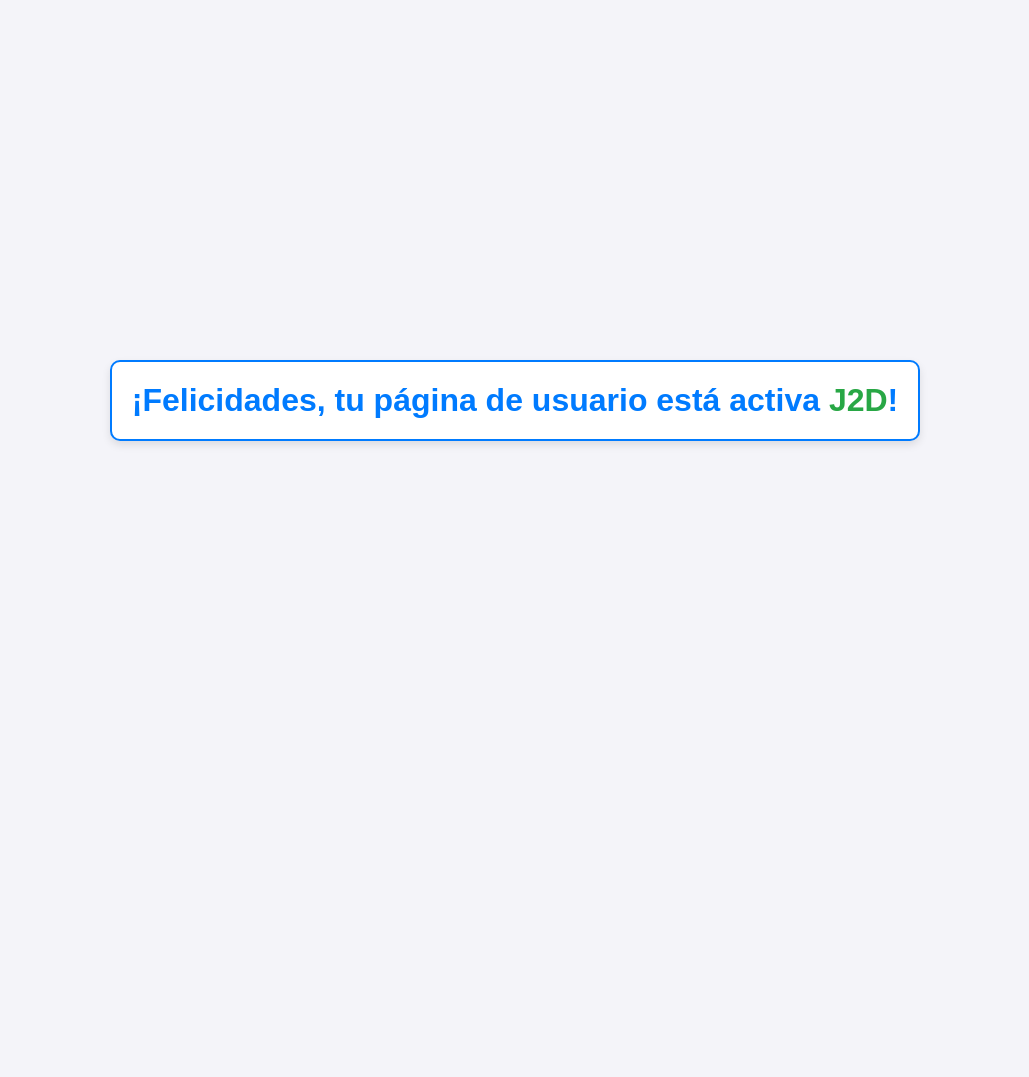
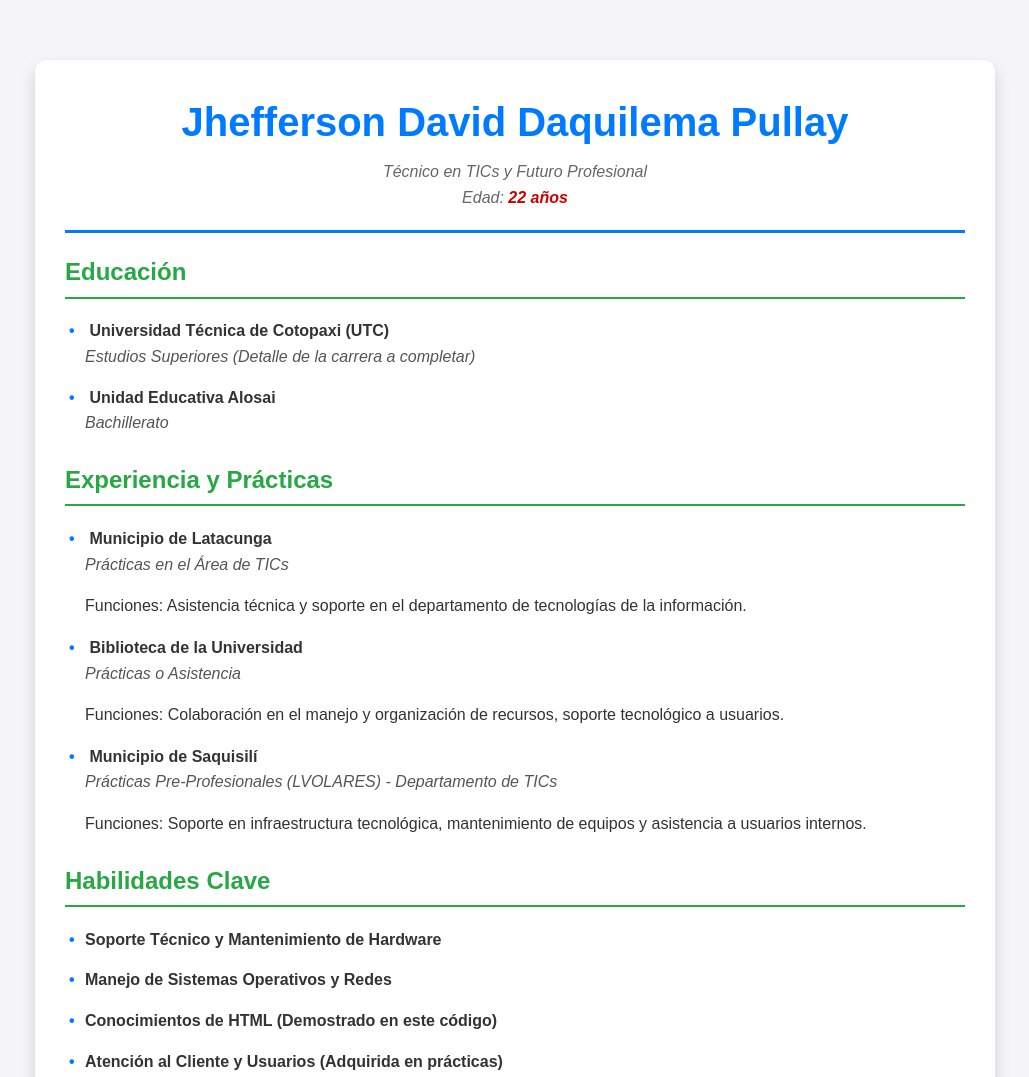
Before and after one commit to J2D-MBUE/J2D-MBUE.github.io, a plain HTML site: page index.html in a window 1280 px wide. Shown: the top 1077 px of the page, without its empty margins (125-1154 px from the left). Before the commit the page ends 800 px from the top, so only its background shows below. Drawn offline with Linux system fonts and the light colour scheme.

Commit message:
Update index.html

```diff
--- a/index.html
+++ b/index.html
@@ -3,42 +3,161 @@
 <head>
     <meta charset="UTF-8">
     <meta name="viewport" content="width=device-width, initial-scale=1.0">
-    <title>Mi Primera GitHub Page</title>
+    <title>CV - Jhefferson David Daquilema Pullay</title>
     <style>
         /* Estilos generales para el cuerpo de la página */
         body {
-            font-family: 'Arial', sans-serif; /* Fuente clara y legible */
+            font-family: 'Arial', sans-serif;
             background-color: #f4f4f9; /* Fondo muy claro (gris azulado suave) */
             color: #333; /* Color de texto principal (gris oscuro) */
             margin: 0;
-            padding: 0;
-            display: flex;
-            justify-content: center; /* Centrar horizontalmente el contenido */
-            align-items: center; /* Centrar verticalmente el contenido (si el body ocupa toda la altura) */
-            min-height: 100vh; /* Asegura que el body ocupe al menos toda la altura de la ventana */
-            text-align: center; /* Centrar el texto dentro del contenedor body */
+            padding: 20px;
+            text-align: center;
+            line-height: 1.6;
         }
 
-        /* Estilos para el título principal */
-        h1 {
-            color: #007bff; /* Un color primario brillante (azul) */
-            padding: 20px;
-            border: 2px solid #007bff; /* Borde alrededor del título */
-            border-radius: 10px; /* Bordes redondeados */
-            background-color: #ffffff; /* Fondo blanco para el título */
-            box-shadow: 0 4px 8px rgba(0, 0, 0, 0.1); /* Sombra suave para darle profundidad */
-            max-width: 80%; /* Asegura que no sea demasiado ancho en pantallas grandes */
-            margin: 20px; /* Espacio alrededor del contenedor principal */
-            font-size: 2em; /* Tamaño de fuente más grande */
+        /* Contenedor principal del CV para centrar y dar un tamaño fijo */
+        .cv-container {
+            max-width: 900px; /* Ancho máximo para el contenido del CV */
+            margin: 40px auto; /* Centrar el contenedor en la página */
+            background-color: #ffffff; /* Fondo blanco para el CV */
+            border-radius: 12px;
+            box-shadow: 0 8px 16px rgba(0, 0, 0, 0.15); /* Sombra más pronunciada */
+            padding: 30px;
+            text-align: left; /* Alinear el contenido del CV a la izquierda */
         }
 
-        /* Estilos para la parte del texto que es el nombre de usuario */
-        h1 strong {
-            color: #28a745; /* Color diferente (verde) para resaltar el nombre */
+        /* Estilos para el encabezado principal */
+        header {
+            text-align: center;
+            padding-bottom: 20px;
+            border-bottom: 3px solid #007bff; /* Separador azul */
+            margin-bottom: 20px;
         }
+
+        header h1 {
+            color: #007bff; /* Azul primario */
+            font-size: 2.5em;
+            margin: 0;
+            margin-bottom: 5px;
+        }
+
+        header p {
+            font-style: italic;
+            color: #666;
+            margin: 0;
+        }
+
+        /* Estilos para las secciones del CV */
+        .section {
+            margin-bottom: 25px;
+        }
+
+        .section h2 {
+            color: #28a745; /* Verde para los títulos de sección */
+            border-bottom: 2px solid #28a745;
+            padding-bottom: 5px;
+            margin-top: 0;
+            font-size: 1.5em;
+        }
+
+        /* Estilos para los elementos de lista (para educación y experiencia) */
+        ul {
+            list-style: none;
+            padding: 0;
+            margin: 0;
+        }
+
+        ul li {
+            margin-bottom: 15px;
+            padding-left: 20px;
+            position: relative;
+        }
+
+        /* Decoración de bullet point */
+        ul li::before {
+            content: '•';
+            color: #007bff;
+            font-weight: bold;
+            display: inline-block;
+            width: 1em;
+            margin-left: -1em;
+        }
+
+        /* Estilo para los nombres de instituciones/empresas */
+        .institution-name {
+            font-weight: bold;
+            color: #333;
+        }
+
+        /* Estilo para los títulos/cargos */
+        .title-role {
+            font-style: italic;
+            color: #555;
+            display: block;
+        }
+
+        /* Estilo para la edad */
+        .age {
+            font-weight: bold;
+            color: #cc0000; /* Rojo para destacar la edad */
+        }
+
     </style>
 </head>
 <body>
-    <h1>¡Felicidades, tu página de usuario está activa <strong>J2D</strong>!</h1>
+    <div class="cv-container">
+        <header>
+            <h1>Jhefferson David Daquilema Pullay</h1>
+            <p>Técnico en TICs y Futuro Profesional</p>
+            <p>Edad: <span class="age">22 años</span></p>
+        </header>
+
+        <div class="section">
+            <h2>Educación</h2>
+            <ul>
+                <li>
+                    <span class="institution-name">Universidad Técnica de Cotopaxi (UTC)</span>
+                    <span class="title-role">Estudios Superiores (Detalle de la carrera a completar)</span>
+                </li>
+                <li>
+                    <span class="institution-name">Unidad Educativa Alosai</span>
+                    <span class="title-role">Bachillerato</span>
+                </li>
+            </ul>
+        </div>
+
+        <div class="section">
+            <h2>Experiencia y Prácticas</h2>
+            <ul>
+                <li>
+                    <span class="institution-name">Municipio de Latacunga</span>
+                    <span class="title-role">Prácticas en el Área de TICs</span>
+                    <p>Funciones: Asistencia técnica y soporte en el departamento de tecnologías de la información.</p>
+                </li>
+                <li>
+                    <span class="institution-name">Biblioteca de la Universidad</span>
+                    <span class="title-role">Prácticas o Asistencia</span>
+                    <p>Funciones: Colaboración en el manejo y organización de recursos, soporte tecnológico a usuarios.</p>
+                </li>
+                <li>
+                    <span class="institution-name">Municipio de Saquisilí</span>
+                    <span class="title-role">Prácticas Pre-Profesionales (LVOLARES) - Departamento de TICs</span>
+                    <p>Funciones: Soporte en infraestructura tecnológica, mantenimiento de equipos y asistencia a usuarios internos.</p>
+                </li>
+            </ul>
+        </div>
+
+        <div class="section">
+            <h2>Habilidades Clave</h2>
+            <ul>
+                <li><span class="institution-name">Soporte Técnico y Mantenimiento de Hardware</span></li>
+                <li><span class="institution-name">Manejo de Sistemas Operativos y Redes</span></li>
+                <li><span class="institution-name">Conocimientos de HTML (Demostrado en este código)</span></li>
+                <li><span class="institution-name">Atención al Cliente y Usuarios (Adquirida en prácticas)</span></li>
+            </ul>
+        </div>
+
+    </div>
 </body>
 </html>
```
